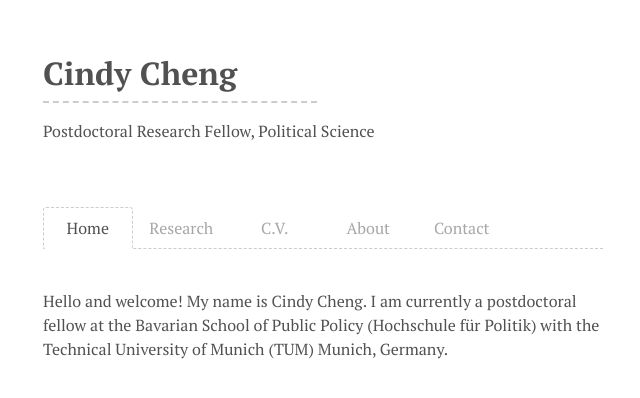
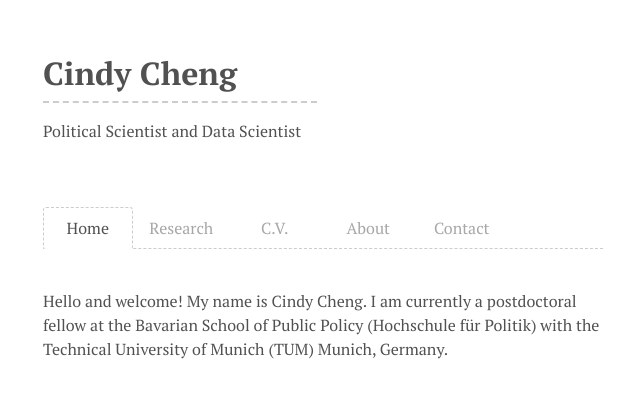
Before and after one commit to cindyyawencheng/cindyyawencheng.github.io, a Jekyll site: the page built from index.html, in a window 1280 px wide. Shown: the top 398 px of the page, without its empty margins (317-957 px from the left). Built offline with Jekyll 4.4.1, drawn with Linux system fonts in a browser that asks for light colours; some of the changed lines change nothing that is shown.

Commit message:
leaving hfp

```diff
--- a/_includes/content/home-about.md
+++ b/_includes/content/home-about.md
@@ -2,8 +2,6 @@
 
 I investigate issues relevant to political economy and political institutions, including the politicization of food safety problems, the legitimacy and efficiency of global governance institutions, the politics of innovation and drivers of foreign aid. Additionally, I explore issues related to authoritarian governance, particularly in China. Methodologically, I have developed a strong interest in missing data imputation, multilevel modeling and Bayesian statistics.
 
-Using a multi-method research strategy, which included the use of large-N analyses, machine-learning algorithims, and survey experiments, my work explores the politics of food safety through the lens of food crises in China. This work was informed by in-depth interviews I conducted during in China, sponsored in part by a Fulbright-Hayes Doctoral Dissertation Research Award.
+More recently, I have been leading a large scale international effort to systematically document government policies made in response to the COVID-19 pandemic with the CoronaNet Research Project. With colleagues at the Technical University of Munich and from NYU Abu Dhabi, Nazarbayev University, the University of Brasilia, the Hertie School of Governance, the University of Southern California and the Fors Mars Group, we have organized to date more than a thousand volunteer research assistants to collect data on government policies made at both the national and subnational levels in response to COVID-19 since the start of the pandemic. More information about CoronaNet can be found here: https://www.coronanet-project.org
 
-More recently, I have been leading a large scale international effort to systematically document government policies made in response to the COVID-19 pandemic with the CoronaNet Research Project. With colleagues here at the Hochshule für Politik and from NYU Abu Dhabi, Nazarbayev University, the University of Brasilia, the Hertie School of Governance, the University of Southern California and the Fors Mars Group, we have organized to date more than a thousand volunteer research assistants to collect data on government policies made at both the national and subnational levels in response to COVID-19 since the start of the pandemic. More information about CoronaNet can be found here: https://www.coronanet-project.org
-
-I received a PhD in Political Science from Duke University in 2017. I also completed the coursework necessary to fulfill the requirements for a masters in statistics at Duke. I majored in Economics and Political Economy as an undergraduate at the University of California, Berkeley.
+I received a PhD in Political Science from Duke University in 2017. I also completed the coursework necessary to fulfill the requirements for a masters in statistics at Duke. I majored in Economics and Political Economy as an undergraduate at the University of California, Berkeley. I was a postdoctoral research fellow at the Technical University of Munich from 2016 to 2023. My work and training has recieved funding support from the EU Horizon 2020 Program, Fulbright-Hayes Program, and the U.S. Department of Education.
--- a/_includes/content/home-cv.md
+++ b/_includes/content/home-cv.md
@@ -1,4 +1,4 @@
 
 <br>
 
-Download <a download="Cheng_Cindy_cv2021.pdf" href="https://drive.google.com/file/d/1SScUhmU81LKyBNoSuAQHl0LuZ7ohuQea/view?usp=sharing">here</a>
+Download <a download="Cheng_Cindy_cv2023.pdf" href="https://drive.google.com/file/d/1W8OW62U7e0hjwszVbiMmEsJede4pccVm/view?usp=sharing">here</a>
--- a/_includes/content/home-intro.md
+++ b/_includes/content/home-intro.md
@@ -3,6 +3,6 @@
 
 
 
-Postdoctoral Research Fellow,  Political Science<br>
+Political Scientist and Data Scientist <br>
 <br>
 <br>
```
